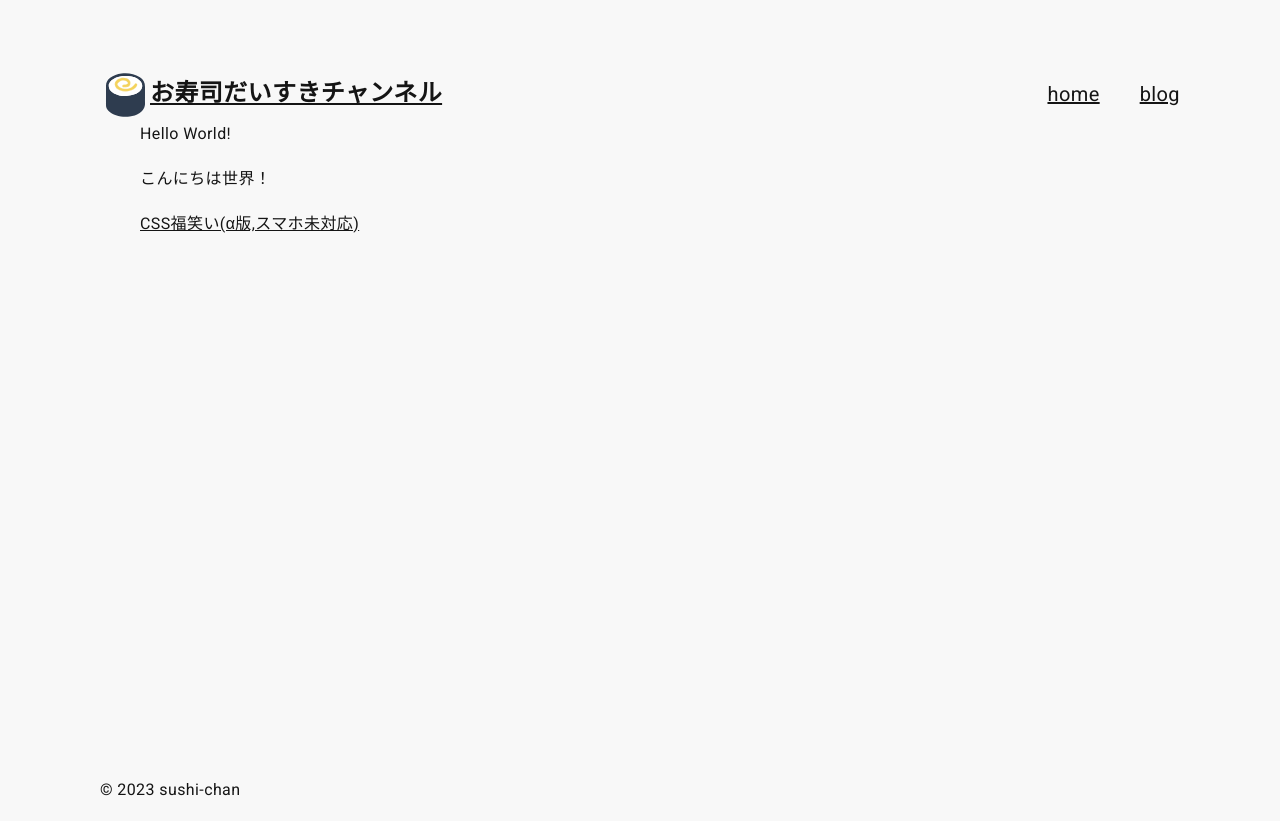
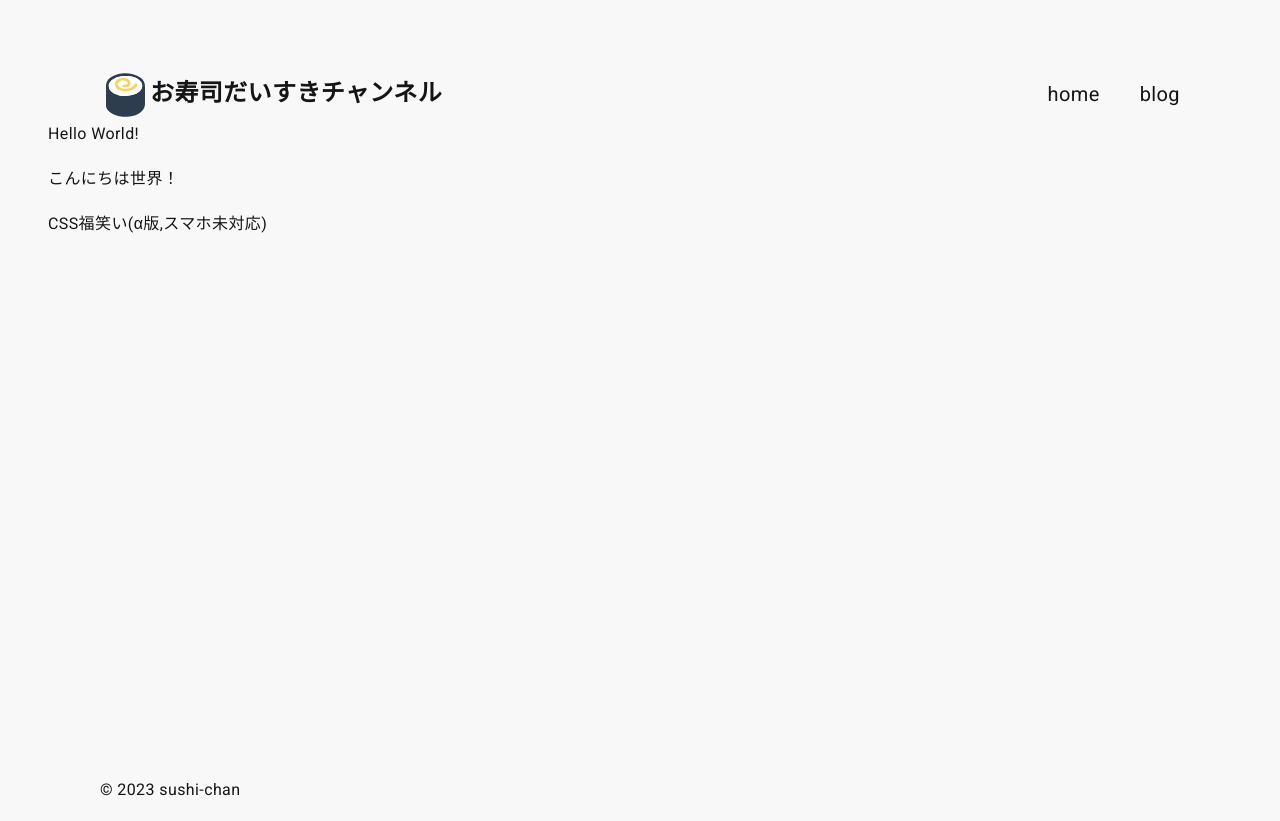
Before and after one commit to sushichan044/old.sushichan.live, a Next.js app: page / in a window 1280 px wide. Built offline with nearby package versions, Linux system fonts and the light colour scheme.

Commit message:
💄 Use hover mixin in Button and <a>

```diff
--- a/styles/globals.scss
+++ b/styles/globals.scss
@@ -1,5 +1,7 @@
 @use "/styles/general" as gen;
 @use "/styles/typography.scss" as typography;
+@use "/styles/variables" as var;
+@use "/styles/mixins" as mix;
 
 @tailwind base;
 @tailwind components;
@@ -31,10 +33,13 @@ pre:not([class*="language-"]) {
 }
 
 a {
-  color: inherit;
+  // TODO: ここは多分リンクに最初から色を付けるべき...
+  color: var.$text-color-light;
+  text-decoration: none;
+  @include gen.hover(var.$text-color-light);
+
+  @include mix.theme("dark") {
+    color: var.$text-color-dark;
+    @include gen.hover(var.$text-color-dark);
+  }
 }
-
-/* stylelint-disable-next-line selector-max-id */
-#main-container {
-  @include gen.set-layout;
-}
```
Also changed, not shown: components/common/button.module.scss (+8 -30 lines).
